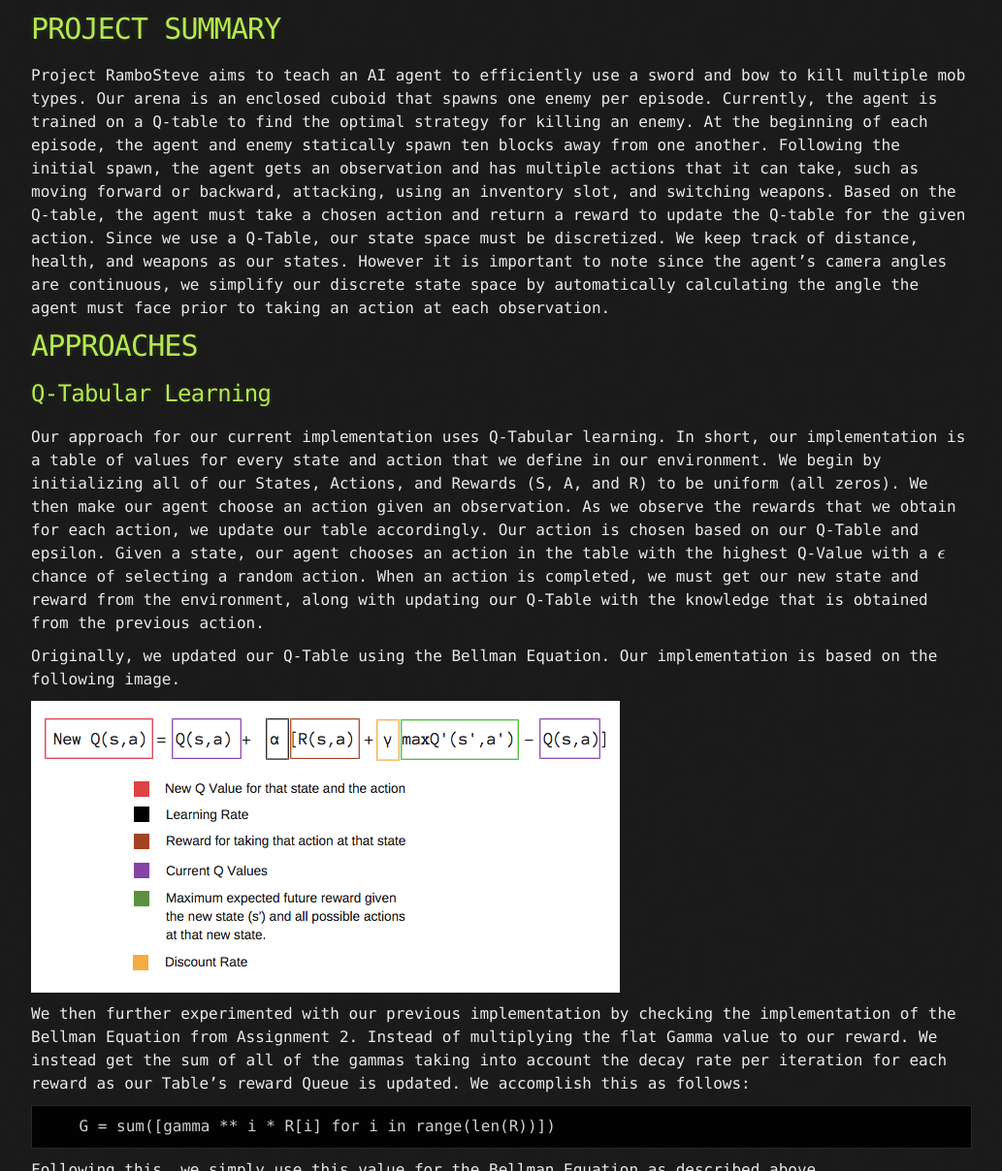
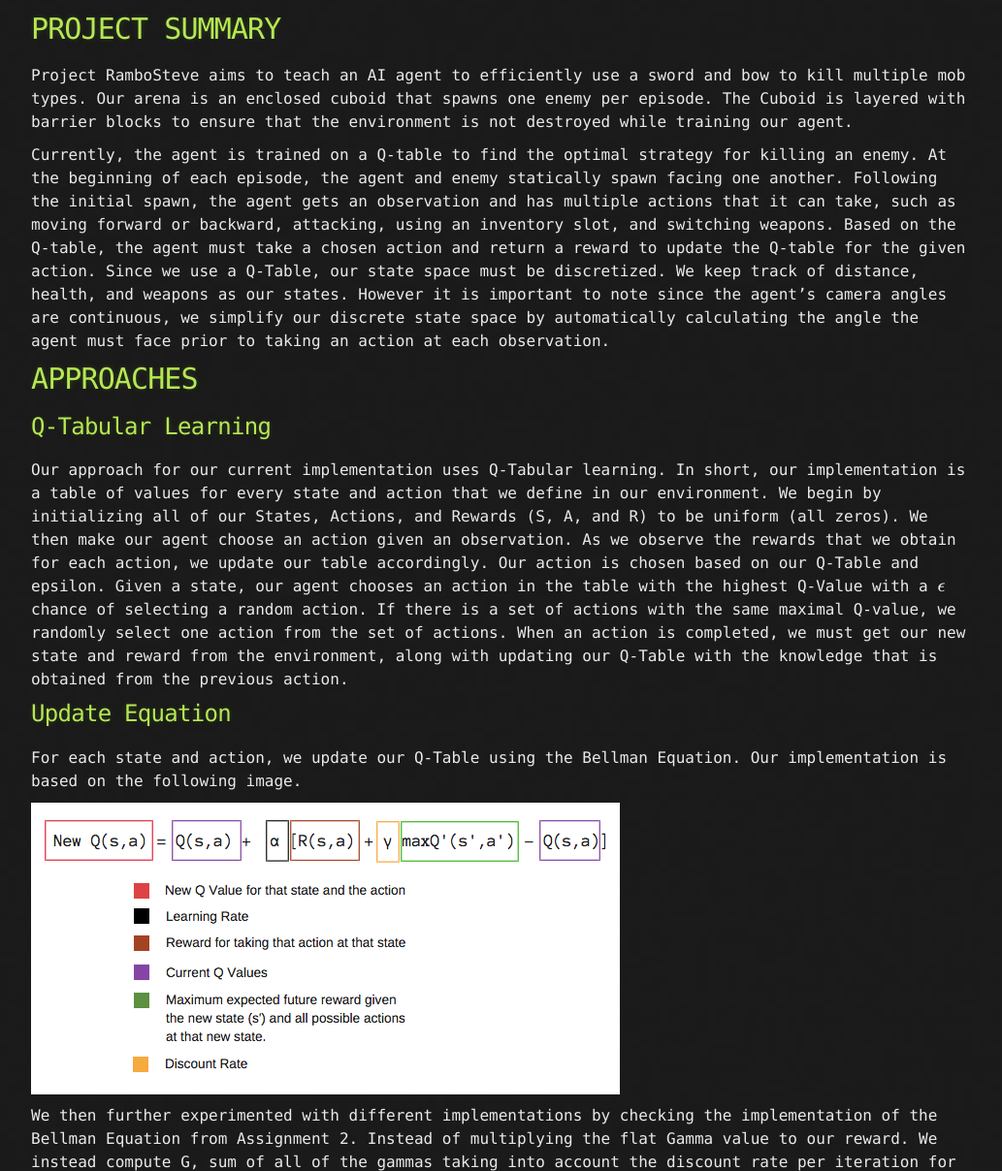
Before and after one commit to rlee97/RamboSteve, a Jekyll site: the page built from docs/final.md, in a window 1280 px wide and 1400 px high, scrolled down 368 px, cut to the strip 192-1400 px from the top of the window. Shown: the whole strip at 97% size, without its empty margins (123-1156 px from the left). Built offline with Jekyll 4.4.1, drawn with Linux system fonts in a browser that asks for light colours; formulas are drawn with MathJax 3; some of the changed text lies outside the part shown.

Commit message:
Final Report refinement

```diff
--- a/docs/final.md
+++ b/docs/final.md
@@ -12,25 +12,28 @@
 
 ## PROJECT SUMMARY
 
-Project RamboSteve aims to teach an AI agent to efficiently use a sword and bow to kill multiple mob types. Our arena is an enclosed cuboid that spawns one enemy per episode. Currently, the agent is trained on a Q-table to find the optimal strategy for killing an enemy. At the beginning of each episode, the agent and enemy statically spawn ten blocks away from one another. Following the initial spawn, the agent gets an observation and has multiple actions that it can take, such as moving forward or backward, attacking, using an inventory slot, and switching weapons. Based on the Q-table, the agent must take a chosen action and return a reward to update the Q-table for the given action. Since we use a Q-Table, our state space must be discretized. We keep track of distance, health, and weapons as our states. However it is important to note since the agent's camera angles are continuous, we simplify our discrete state space by automatically calculating the angle the agent must face prior to taking an action at each observation.
+Project RamboSteve aims to teach an AI agent to efficiently use a sword and bow to kill multiple mob types. Our arena is an enclosed cuboid that spawns one enemy per episode. The Cuboid is layered with barrier blocks to ensure that the environment is not destroyed while training our agent.
 
+Currently, the agent is trained on a Q-table to find the optimal strategy for killing an enemy. At the beginning of each episode, the agent and enemy statically spawn facing one another. Following the initial spawn, the agent gets an observation and has multiple actions that it can take, such as moving forward or backward, attacking, using an inventory slot, and switching weapons. Based on the Q-table, the agent must take a chosen action and return a reward to update the Q-table for the given action. Since we use a Q-Table, our state space must be discretized. We keep track of distance, health, and weapons as our states. However it is important to note since the agent's camera angles are continuous, we simplify our discrete state space by automatically calculating the angle the agent must face prior to taking an action at each observation.
 
 ## APPROACHES
 
 ### Q-Tabular Learning
 
 Our approach for our current implementation uses Q-Tabular learning. In short, our implementation is a table of values for every state and action that we define in our environment. We begin by initializing all of our States, Actions, and Rewards (S, A, and R) to be uniform (all zeros). We then make our agent choose an action given an observation. As we observe the rewards that we obtain for each action, we update our table accordingly.
-Our action is chosen based on our Q-Table and epsilon. Given a state, our agent chooses an action in the table with the highest Q-Value with a {% raw %} $$ \epsilon $$ {% endraw %} chance of selecting a random action. When an action is completed, we must get our new state and reward from the environment, along with updating our Q-Table with the knowledge that is obtained from the previous action.
+Our action is chosen based on our Q-Table and epsilon. Given a state, our agent chooses an action in the table with the highest Q-Value with a {% raw %} $$ \epsilon $$ {% endraw %} chance of selecting a random action. If there is a set of actions with the same maximal Q-value, we randomly select one action from the set of actions. When an action is completed, we must get our new state and reward from the environment, along with updating our Q-Table with the knowledge that is obtained from the previous action.
 
-Originally, we updated our Q-Table using the Bellman Equation. Our implementation is based on the following image.
+### Update Equation
+For each state and action, we update our Q-Table using the Bellman Equation. Our implementation is based on the following image.
 
 ![alt text](https://raw.githubusercontent.com/rlee97/RamboSteve/master/docs/assets/images/q_tabular_action.png)
 
-We then further experimented with our previous implementation by checking the implementation of the Bellman Equation from Assignment 2. Instead of multiplying the flat Gamma value to our reward. We instead get the sum of all of the gammas taking into account the decay rate per iteration for each reward as our Table's reward Queue is updated. We accomplish this as follows:
+We then further experimented with different implementations by checking the implementation of the Bellman Equation from Assignment 2. Instead of multiplying the flat Gamma value to our reward. We instead compute G, sum of all of the gammas taking into account the discount rate per iteration for each reward as our Table's reward Queue is updated. Using this new Gamma value G, we simply substitute the gamma variable in our Bellman Equation. We accomplish this as follows:
 
         G = sum([gamma ** i * R[i] for i in range(len(R))])
+        q_table[curr_s][curr_a] = old_q + alpha * (G - old_q)
 
-Following this, we simply use this value for the Bellman Equation as described above.
+As displayed above, G is the new gamma value taking into account the discount rate per iteration. The variables old_q and alpha correspond with the current q-value before the update and the learning rate respectively.
 
 ### Hyperparameters
 
@@ -67,7 +70,7 @@
         ACTIONS = {'sword': ['move 1', 'move -1', 'strafe 1', 'strafe -1', 'attack 1', 'switch'],
                     'bow': ['move 1', 'move -1', 'strafe 1', 'strafe -1', 'use 1', 'use 0', 'switch']}
 
-### Rewards
+### Rewards and Observations
 Our baseline reward function was very basic. We measure our reward on the amount of health lost and damage dealt. The reward algorithm is calculated using the health lost and damage dealt per mission, along with our HEALTH_REWARD and DAMAGE_DEALT_REWARD as follows:
 
         health_lost * HEALTH_REWARD + damage_dealt * DAMAGE_DEALT_REWARD
@@ -84,11 +87,12 @@
 
 ## EVALUATION
 
-Baseline randomly choosing
-Learning with our agent with hyperparameters
-Killing mob types that it wasn't able to kill before (graph of witch deaths)
-learning to completely draw a bow
-some problems with agent rewards still not converging, possibly needs to run for many more episodes
+- Baseline randomly choosing
+- Learning with our agent with hyperparameters
+- Killing mob types that it wasn't able to kill before (graph of witch deaths)
+- learning to completely draw a bow
+- some problems with agent rewards still not converging, possibly needs to run for  - many more episodes
+
 
 
 ## REFERENCES
```
